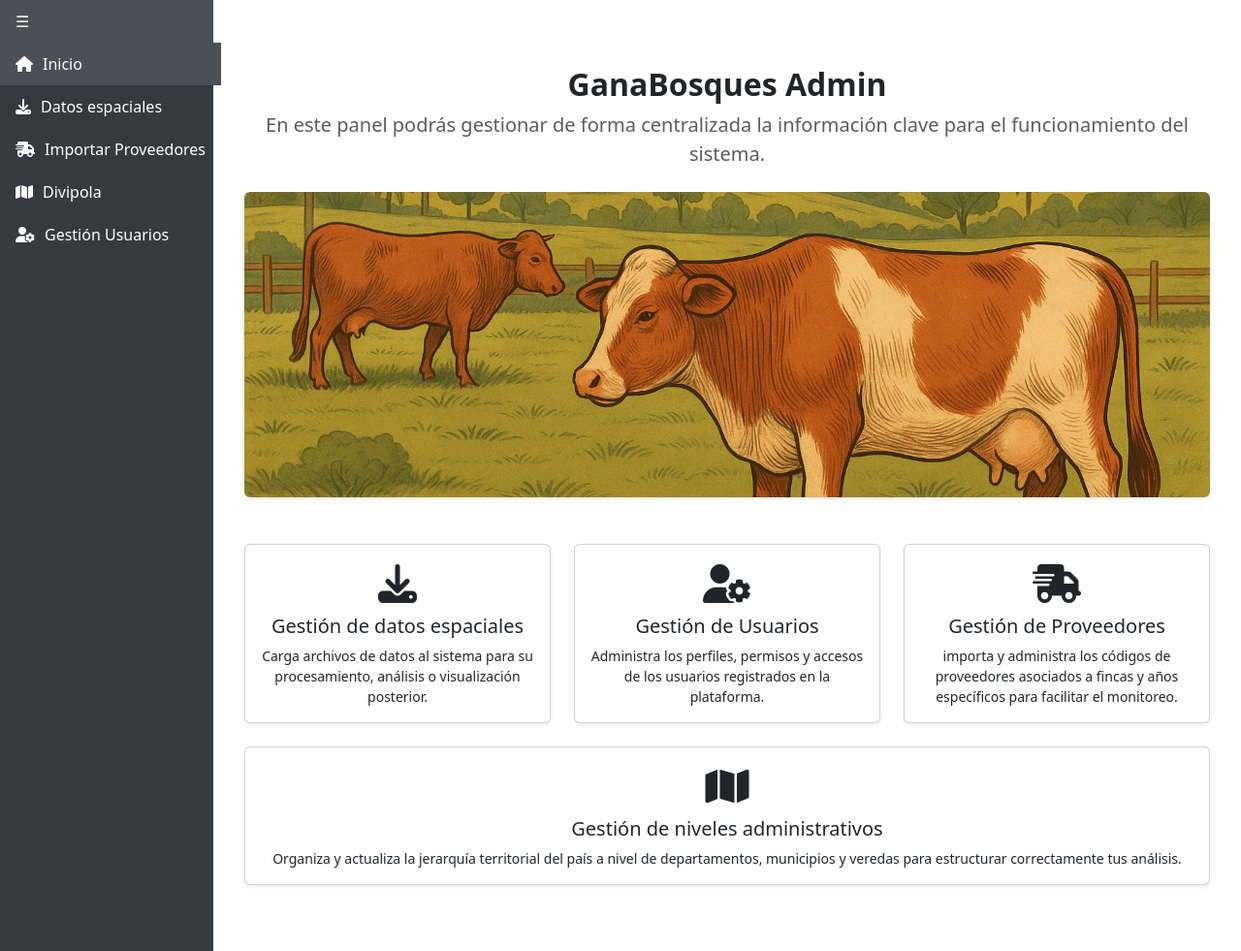
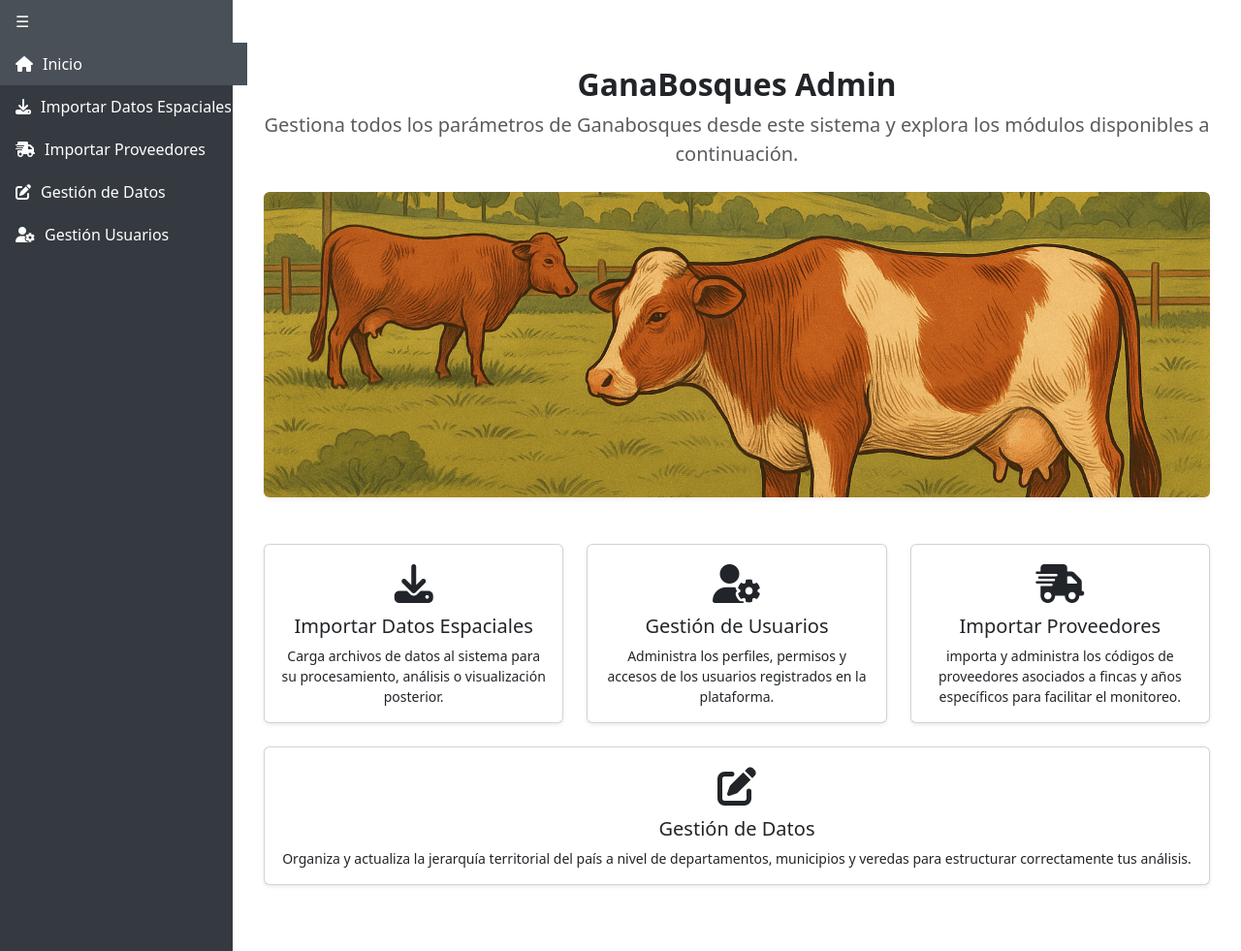
Before and after one commit to CIAT-DAPA/ganabosques_web_admin, a Flask app: page / in a window 1280 px wide. Shown: the whole page at 97% size. Run offline with Flask 3, Linux system fonts and the light colour scheme; parts of the project's set-up code (start-up, migrations or seed data) failed here and were passed over.

Commit message:
Adjusted home and side bar text + logic for deforestation source select from the ORM

```diff
--- a/src/templates/base.html
+++ b/src/templates/base.html
@@ -17,7 +17,7 @@
 
     .sidebar {
       background-color: #343a40;
-      width: 220px;
+      width: 240px;
       transition: width 0.3s ease;
     }
 
@@ -115,7 +115,7 @@
       <i class="fa-solid fa-house"></i><span>Inicio</span>
     </a>
     <a class="nav-link {% if active_page == 'importar' %}active{% endif %}" href="{{ url_for('spatial.upload_file') }}">
-      <i class="fa-solid fa-download"></i><span>Datos espaciales</span>
+      <i class="fa-solid fa-download"></i><span>Importar Datos Espaciales</span>
     </a>
     <a class="nav-link {% if active_page == 'import_suppliers' %}active{% endif %}" href="{{ url_for('suppliers.importar_proveedores') }}">
       <i class="fa-solid fa-truck-fast"></i><span>Importar Proveedores</span>
@@ -124,7 +124,7 @@
     <!-- Divipola -->
     <div class="nav-item">
       <a class="nav-link {% if active_page in ['adm1', 'adm2', 'adm3'] %}active{% endif %}" data-bs-toggle="collapse" href="#divipolaSubmenu" role="button" aria-expanded="true" aria-controls="divipolaSubmenu">
-        <i class="fa-solid fa-map"></i><span>Divipola</span>
+        <i class="fa-solid fa-pen-to-square"></i><span>Gestión de Datos</span>
       </a>
       <div class="submenu collapse {% if active_page in ['adm1', 'adm2', 'adm3'] %}show{% endif %}" id="divipolaSubmenu">
         <a class="nav-link {% if active_page == 'adm1' %}active{% endif %}" href="{{ url_for('adm1.list_adm1') }}">
@@ -152,13 +152,13 @@
   <div class="offcanvas-body bg-dark">
     <nav class="nav flex-column">
       <a class="nav-link text-white {% if active_page == 'home' %}active{% endif %}" href="{{ url_for('home.home') }}"><i class="fa-solid fa-house"></i> Inicio</a>
-      <a class="nav-link text-white {% if active_page == 'importar' %}active{% endif %}" href="{{ url_for('spatial.upload_file') }}"><i class="fa-solid fa-download"></i> Datos espaciales</a>
+      <a class="nav-link text-white {% if active_page == 'importar' %}active{% endif %}" href="{{ url_for('spatial.upload_file') }}"><i class="fa-solid fa-download"></i> Importar Datos Espaciales </a>
       <a class="nav-link text-white {% if active_page == 'import_suppliers' %}active{% endif %}" href="{{ url_for('suppliers.importar_proveedores') }}"><i class="fa-solid fa-truck-fast"></i> Importar Proveedores</a>
-      <a class="nav-link text-white" data-bs-toggle="collapse" href="#divipolaSubmenuMobile" role="button" aria-expanded="false" aria-controls="divipolaSubmenuMobile"><i class="fa-solid fa-map"></i> Divipola</a>
+      <a class="nav-link text-white" data-bs-toggle="collapse" href="#divipolaSubmenuMobile" role="button" aria-expanded="false" aria-controls="divipolaSubmenuMobile"><i class="fa-solid fa-pen-to-square"></i> Gestión de Datos</a>
       <div class="collapse" id="divipolaSubmenuMobile">
-        <a class="nav-link text-white ps-4 {% if active_page == 'adm1' %}active{% endif %}" href="{{ url_for('adm1.list_adm1') }}">Departamentos</a>
-        <a class="nav-link text-white ps-4 {% if active_page == 'adm2' %}active{% endif %}" href="{{ url_for('adm2.list_adm2') }}">Municipios</a>
-        <a class="nav-link text-white ps-4 {% if active_page == 'adm3' %}active{% endif %}" href="{{ url_for('adm3.list_adm3') }}">Veredas</a>
+        <a class="nav-link text-white ps-4 {% if active_page == 'adm1' %}active{% endif %}" href="{{ url_for('adm1.list_adm1') }}"> Departamentos</a>
+        <a class="nav-link text-white ps-4 {% if active_page == 'adm2' %}active{% endif %}" href="{{ url_for('adm2.list_adm2') }}"> Municipios</a>
+        <a class="nav-link text-white ps-4 {% if active_page == 'adm3' %}active{% endif %}" href="{{ url_for('adm3.list_adm3') }}"> Veredas</a>
       </div>
       <a class="nav-link text-white" href="#"><i class="fa-solid fa-user-gear"></i> Gestión Usuarios</a>
     </nav>
--- a/src/templates/home.html
+++ b/src/templates/home.html
@@ -4,7 +4,7 @@
 <div class="container py-5">
     <div class="text-center mb-4">
         <h2 class="fw-bold">GanaBosques Admin</h2>
-        <p class="lead text-muted">En este panel podrás gestionar de forma centralizada la información clave para el funcionamiento del sistema.</p>
+        <p class="lead text-muted">Gestiona todos los parámetros de Ganabosques desde este sistema y explora los módulos disponibles a continuación.</p>
     </div>
 
     <!-- Imagen destacada -->
@@ -23,7 +23,7 @@
                 <div class="card h-100 shadow-sm text-center">
                     <div class="card-body">
                         <div class="display-6 mb-2"><i class="fa-solid fa-download"></i></div>
-                        <h5 class="card-title">Gestión de datos espaciales</h5>
+                        <h5 class="card-title">Importar Datos Espaciales</h5>
                         <p class="card-text small">Carga archivos de datos al sistema para su procesamiento, análisis o visualización posterior.</p>
                     </div>
                 </div>
@@ -44,7 +44,7 @@
             <div class="card h-100 shadow-sm text-center">
                 <div class="card-body">
                     <div class="display-6 mb-2"><i class="fa-solid fa-truck-fast"></i></div>
-                    <h5 class="card-title">Gestión de Proveedores</h5>
+                    <h5 class="card-title">Importar Proveedores</h5>
                     <p class="card-text small">importa y administra los códigos de proveedores asociados a fincas y años específicos para facilitar el monitoreo.</p>
                 </div>
             </div>
@@ -57,8 +57,8 @@
             <a href="" class="text-decoration-none text-dark"></a>
             <div class="card h-100 shadow-sm text-center">
                 <div class="card-body">
-                    <div class="display-6 mb-2"><i class="fa-solid fa-map"></i> </div>
-                    <h5 class="card-title">Gestión de niveles administrativos</h5>
+                    <div class="display-6 mb-2"><i class="fa-solid fa-pen-to-square"></i> </div>
+                    <h5 class="card-title">Gestión de Datos</h5>
                     <p class="card-text small">Organiza y actualiza la jerarquía territorial del país a nivel de departamentos, municipios y veredas para estructurar correctamente tus análisis.</p>
                 </div>
             </div>
```
Also changed, not shown: src/routes/spatial_data_management.py (+10 -2 lines), src/templates/upload.html (+6 -13 lines), 1 other file.
